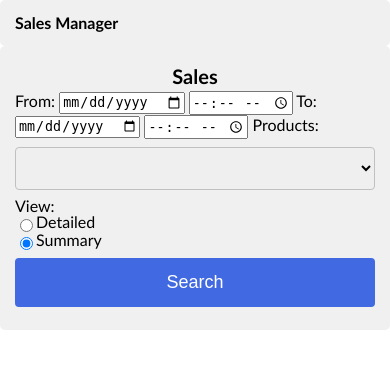
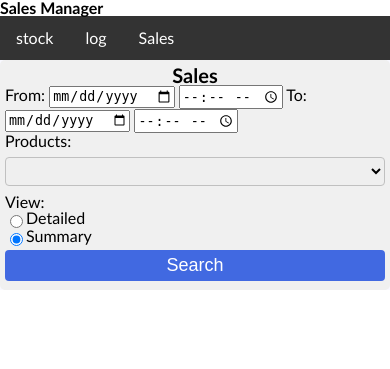
Before and after one commit to ibalihikya/posapp_web, a Flask app: page /sales in a window 390 px wide. Shown: the top 369 px of the page. Run offline with Flask 2, Linux system fonts and the light colour scheme; a database or web service that is not in the repository returns one stand-in record (values such as "Sample title"); some libraries are stand-ins or nearby versions.

Commit message:
fix mobile responsiveness

```diff
--- a/posapp/static/style.css
+++ b/posapp/static/style.css
@@ -113,13 +113,41 @@
     display: table;
 }
 
+
 html {
     font-family: 'Trebuchet MS', 'Lucida Sans Unicode', 'Lucida Grande', 'Lucida Sans', Arial, sans-serif;
 }
 
+ul {
+    list-style-type: none;
+    margin: 0;
+    padding: 0;
+    overflow: hidden;
+    background-color: #333;
+}
+
+li {
+    float: left;
+}
+
+li a {
+    display: block;
+    color: white;
+    text-align: center;
+    padding: 14px 16px;
+    text-decoration: none;
+}
+
+li a:hover:not(.active) {
+    background-color: #111;
+}
+
+.active {
+    background-color: #4CAF50;
+}
 input[type=text], input[type=password], textarea, select {
     width: 100%;
-    padding: 12px 20px;
+    padding: 5px 20px;
     margin: 8px 0;
     display: inline-block;
     border: 1px solid #C0C0C0;
@@ -130,20 +158,25 @@
     width:100%;
     background-color: royalblue;
     color:white;
-    padding: 14px 20px;
-    margin: 8px 0;
+    padding: 5px 10px;
+    margin: 4px 0;
     border: none;
     border-radius: 4px;
     font-size: 18px;
 }
 
-
+.wrap {
+    margin-left: auto;
+    margin-right: auto;
+    width: 100%;
+    background-color: ghostwhite;
+}
 
 .general-form {
     margin-left: auto;
     margin-right: auto;
     width: 100%;
-    padding: 15px;
+    padding: 5px;
     border-radius: 5px;
     background-color: #F0F0F0;
 }
@@ -155,7 +188,7 @@
 .general-form h2 {
     text-align: center;
     font-size: 20px;
-    line-height: 30px;
+    line-height: 20px;
 }
 
 
@@ -239,13 +272,34 @@
     }
 
     .general-form {
-        width: 400px;
+        width: 70%;
+        margin: auto;
     }
 
-    .table-container {
+    .general-form select {
+        width: 200px;
+    }
+
+    .general-form span {
+        padding-right: 26px;
+    }
+
+    .table-container  {
         width: 70%;
         margin: auto;
 
     }
 
+    .wrap {
+        margin-left: auto;
+        margin-right: auto;
+        width: 70%;
+        background-color: ghostwhite;
+    }
+
+    .nav ul, h1 {
+        width: 70%;
+        margin: auto;
+    }
+
 }
--- a/posapp/templates/base.html
+++ b/posapp/templates/base.html
@@ -2,12 +2,16 @@
 <title>{% block title %}{% endblock %} - Sales Manager</title>
 <meta name="viewport" content="width=device-width, initial-scale=1">
 <link rel="stylesheet" type="text/css" media="screen" href="{{ url_for('static', filename='style.css') }}">
-<nav class="general-form">
+
+<div class="nav">
   <h1>Sales Manager</h1>
+
   <ul>
-    <!--add navigation links here-->
+    <li><a  href="{{ url_for('stock.index')}}">stock</a></li>
+    <li><a  href="{{url_for('stock.getStockTransactions')}}">log</a></li>
+    <li><a  href="{{url_for('sales.getSalesTransactions')}}">Sales</a></li>
   </ul>
-</nav>
+</div>
 <section class="row">
   <header>
     {% block header %}{% endblock %}
--- a/posapp/templates/sales/sales.html
+++ b/posapp/templates/sales/sales.html
@@ -3,27 +3,29 @@
 {% block title %}Sales{% endblock %}
 
 {% block content %}
+<div class="wrap">
     <div class="general-form">
         <h2>Sales</h2>
         <form action="" method="POST">
-    From:
+            <span>From:</span>
             <input type="date" name="start_date">
             <input type="time" name="start_time">
             To:
             <input type="date" name="end_date">
-    <input type="time" name="end_time">
+            <input type="time" name="end_time"> <br>
             Products:
             <select name="products">
                     <option value=""></option>
                     {% for product in products %}
                     <option value = {{product['productid']}} > {{product['productname']}}</option>
                     {% endfor %}
-    </select>
+            </select><br>
             View:<br>
             <input type="radio" name="view" value="detailed" >Detailed<br>
             <input type="radio" name="view" value="summary" checked>Summary<br>
             <input type="submit" value="Search">
         </form>
+    </div>
 </div>
 {% if itemsummary %}
 <div class="table-container">
--- a/posapp/templates/stock/stock.html
+++ b/posapp/templates/stock/stock.html
@@ -1,10 +1,10 @@
 {% extends 'base.html' %}
 
-{% block title %}Stock Transactions{% endblock %}
+{% block title %}Stock Log{% endblock %}
 
 {% block content %}
 <div class="table-container">
-    <h2>Stock Transactions</h2>
+    <h2>Stock Log</h2>
     <table id="tbl">
         <tr>
             <th>Product</th>
```
Lines whose indentation alone changed are shown as unchanged.
